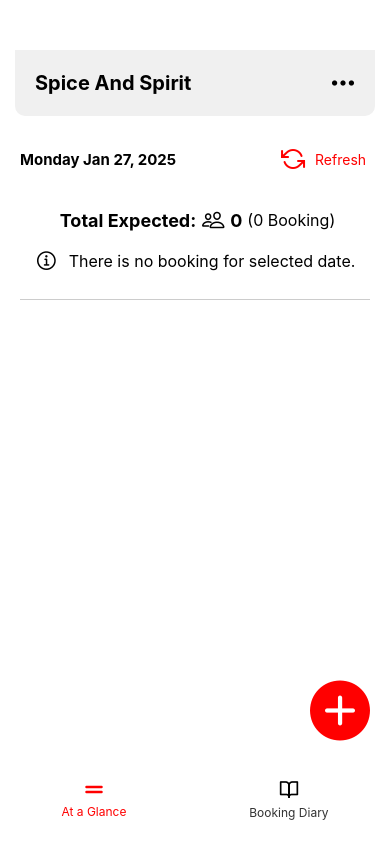
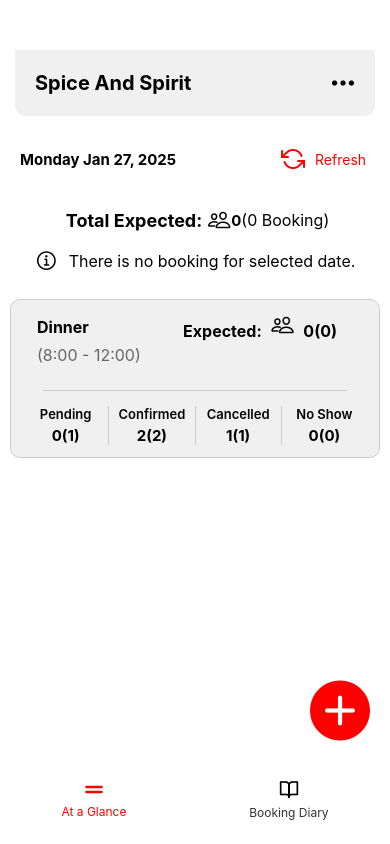
Before and after one commit to RahulDhokare/RTT, a React Native app: screen /heder in a window 390 px wide. Built offline with nearby package versions, Linux system fonts and the light colour scheme.

Commit message:
Booking At glance Card css added.

```diff
--- a/Screens/MainScreen/BookingDetails.js
+++ b/Screens/MainScreen/BookingDetails.js
@@ -1,10 +1,16 @@
-import React from 'react';
-import { View, Text, StyleSheet, ScrollView } from 'react-native';
-import Ionicons from '@expo/vector-icons/Ionicons';
+import React from "react";
+import { View, Text, StyleSheet, ScrollView } from "react-native";
+import Ionicons from "@expo/vector-icons/Ionicons";
 
 const BookingDetails = () => {
   const peoplecount = 0;
   const bookingCount = 0;
+  const statusData = [
+    { label: "Pending", count: 0, total: 1 },
+    { label: "Confirmed", count: 2, total: 2 },
+    { label: "Cancelled", count: 1, total: 1 },
+    { label: "No Show", count: 0, total: 0 },
+  ];
 
   return (
     <ScrollView contentContainerStyle={styles.mainContainer}>
@@ -22,7 +28,40 @@
         </Text>
       </View>
 
-      <View style={styles.separator} />
+      <View style={styles.card}>
+        <View style={styles.headerRow}>
+          <Text style={styles.dinnerText}>Dinner</Text>
+          <Text style={styles.expectedText}>
+            Expected:{" "}
+            <Ionicons
+              style={styles.iconStyle}
+              name="people-outline"
+              size={24}
+              color="black"
+            />{" "}
+            {peoplecount}(0)
+          </Text>
+        </View>
+        <Text style={styles.timingText}>(8:00 - 12:00)</Text>
+        <View style={styles.horizontalSeparator} />
+        <View style={styles.statusRow}>
+          {statusData.map((status, index) => (
+            <React.Fragment key={status.label}>
+              <View style={styles.statusBox}>
+                <Text style={styles.statusText}>{status.label}</Text>
+                <Text style={styles.count}>
+                  {status.count}({status.total})
+                </Text>
+              </View>
+              {index !== statusData.length - 1 && (
+                <View style={styles.separator} />
+              )}
+            </React.Fragment>
+          ))}
+        </View>
+      </View>
+
+      {/* <View style={styles.separator} /> */}
     </ScrollView>
   );
 };
@@ -34,43 +73,107 @@
   container: {
     paddingHorizontal: 20,
     paddingTop: 15,
-    flexDirection: 'row',
-    justifyContent: 'center',
-    alignItems: 'center',
-    flexWrap: 'wrap',
+    flexDirection: "row",
+    justifyContent: "center",
+    alignItems: "center",
+    flexWrap: "wrap",
   },
   total: {
     fontSize: 18,
-    fontWeight: 'bold',
+    fontWeight: "bold",
     marginHorizontal: 5,
   },
   count: {
     fontSize: 18,
-    fontWeight: 'bold',
+    fontWeight: "bold",
     marginHorizontal: 5,
   },
   bookingText: {
     fontSize: 16,
-    color: 'black',
+    color: "black",
   },
   bookingInfo: {
-    flexDirection: 'row',
+    flexDirection: "row",
     paddingHorizontal: 20,
     paddingVertical: 15,
-    alignItems: 'center',
-    justifyContent: 'center',
-    flexWrap: 'wrap',
+    alignItems: "center",
+    justifyContent: "center",
+    flexWrap: "wrap",
   },
   bookingInfoText: {
     fontSize: 16,
-    color: 'black',
+    color: "black",
     marginLeft: 10,
+  },
+  horizontalSeparator:{
+    height: 1,
+    backgroundColor: "#ccc",
+    marginHorizontal: 20,
+    marginVertical: 15,
   },
   separator: {
     height: 1,
-    backgroundColor: '#ccc',
+    backgroundColor: "#ccc",
     marginHorizontal: 20,
     marginVertical: 10,
+  },
+  card: {
+    borderWidth: 1,
+    borderColor: "#ccc",
+    borderRadius: 10,
+    padding: 12,
+    backgroundColor: "#F0F0F0",
+    margin: 10,
+  },
+  headerRow: {
+    flexDirection: "row",
+    justifyContent: "space-between", // this keeps spacing but in tight container
+    alignItems: "center",
+    marginBottom: 4,
+  },
+  dinnerText: {
+    fontSize: 16,
+    fontWeight: "bold",
+    marginRight: 10,
+    paddingHorizontal: 14,
+  },
+  expectedText: {
+    fontSize: 16,
+    fontWeight: "bold",
+    paddingHorizontal: 30,
+    alignItems: "center",
+  },
+  timingText: {
+    fontSize: 16,
+    color: "#666",
+    marginBottom: 10,
+    paddingHorizontal: 14,
+  },
+  statusRow: {
+    flexDirection: "row",
+    alignItems: "center",
+  },
+  statusBox: {
+    flex: 1,
+    alignItems: "center",
+  },
+  statusText: {
+    fontSize: 13,
+    fontWeight: "600",
+    marginBottom: 4,
+  },
+  count: {
+    fontSize: 15,
+    fontWeight: "bold",
+  },
+  separator: {
+    width: 1,
+    backgroundColor: "#ccc",
+    height: "100%",
+  },
+  iconStyle: {
+    marginHorizontal: 5, // Adjust spacing between the icon and text
+    marginTop: 2, // Fine-tune vertical alignment
   },
 });
 
--- a/Screens/MainScreen/BookingDiary.js
+++ b/Screens/MainScreen/BookingDiary.js
@@ -72,15 +72,18 @@
     setMenuVisible(false);
   }
 };
+  const mealsChange = () => {
+    console.log("Meals changed");
+  };
 
   return (
     <ScrollView contentContainerStyle={styles.mainContainer}>
       {/* Chips */}
       <View style={styles.chipContainer}>
-        <TouchableOpacity style={styles.chip}>
+        <TouchableOpacity style={styles.chip} onPress={() => mealsChange()}>
           <Text style={styles.chipText}>Dinner</Text>
         </TouchableOpacity>
-        <TouchableOpacity style={styles.chip}>
+        <TouchableOpacity style={styles.chip} onPress={() => mealsChange()}>
           <Text style={styles.chipText}>Lunch</Text>
         </TouchableOpacity>
       </View>
```
